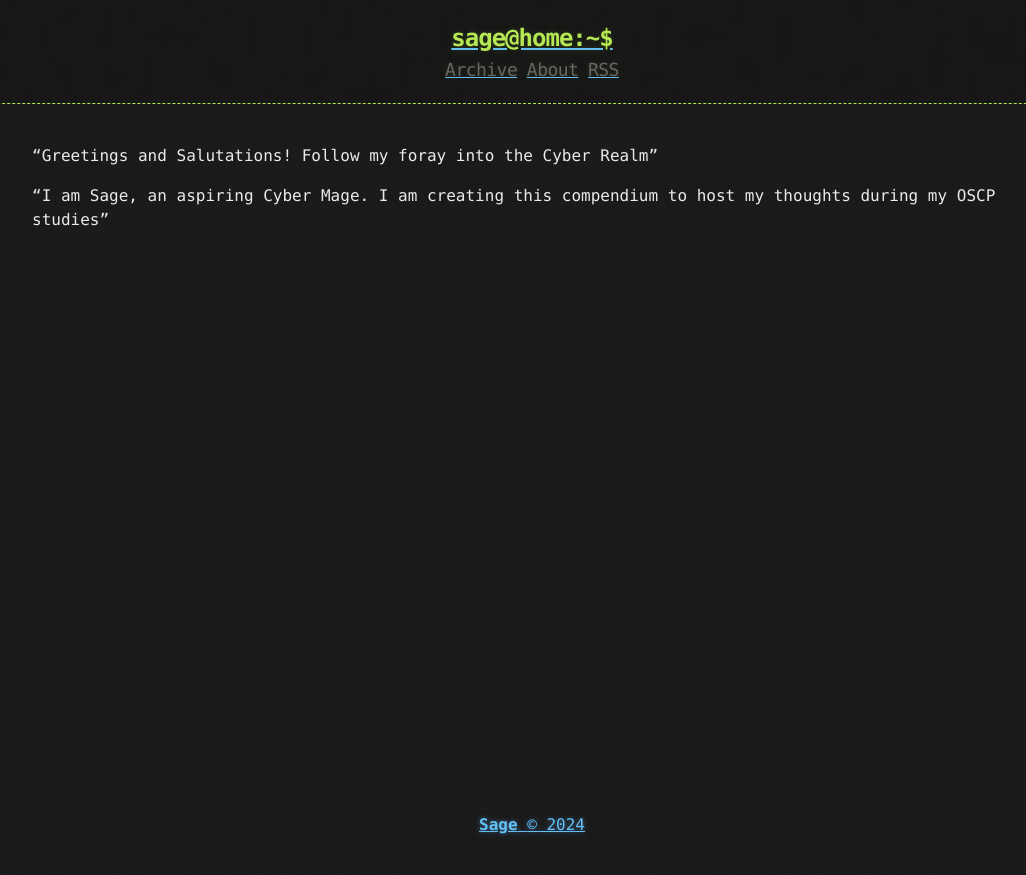
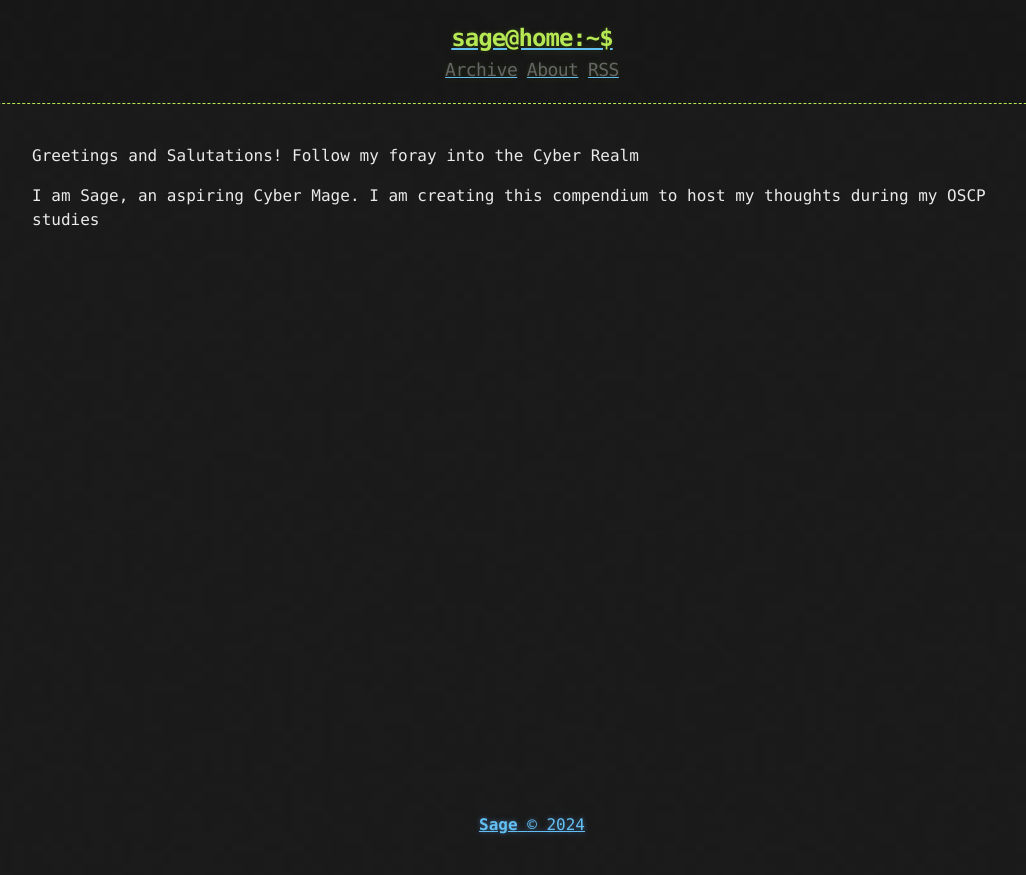
Before and after one commit to DeltaLogic/deltalogic.github.io, a Jekyll site: the page built from about.md, in a window 1280 px wide. Shown: the top 875 px of the page, without its empty margins (108-1134 px from the left). Built offline with Jekyll 4.4.1, drawn with Linux system fonts in a browser that asks for light colours.

```diff
--- a/about.md
+++ b/about.md
@@ -3,6 +3,6 @@ layout: page
 title: About
 ---
 
-"Greetings and Salutations! Follow my foray into the Cyber Realm"
+Greetings and Salutations! Follow my foray into the Cyber Realm
 
-"I am Sage, an aspiring Cyber Mage. I am creating this compendium to host my thoughts during my OSCP studies"
+I am Sage, an aspiring Cyber Mage. I am creating this compendium to host my thoughts during my OSCP studies
```
